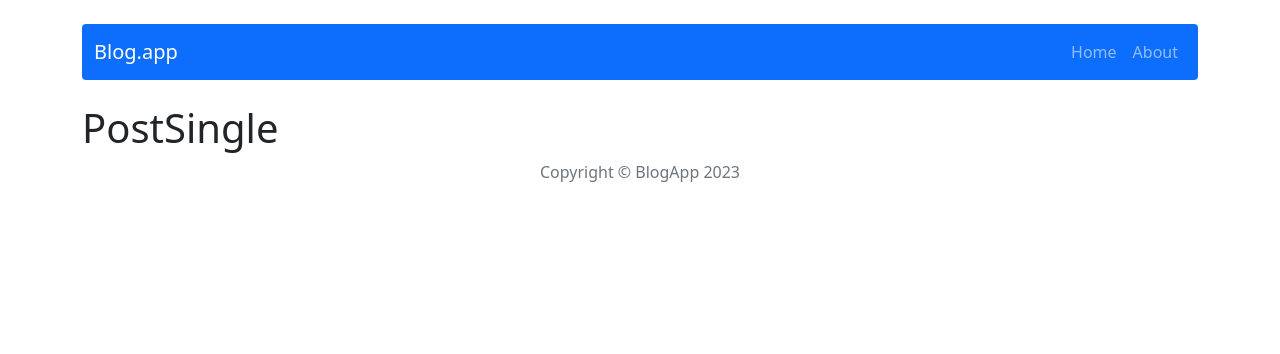
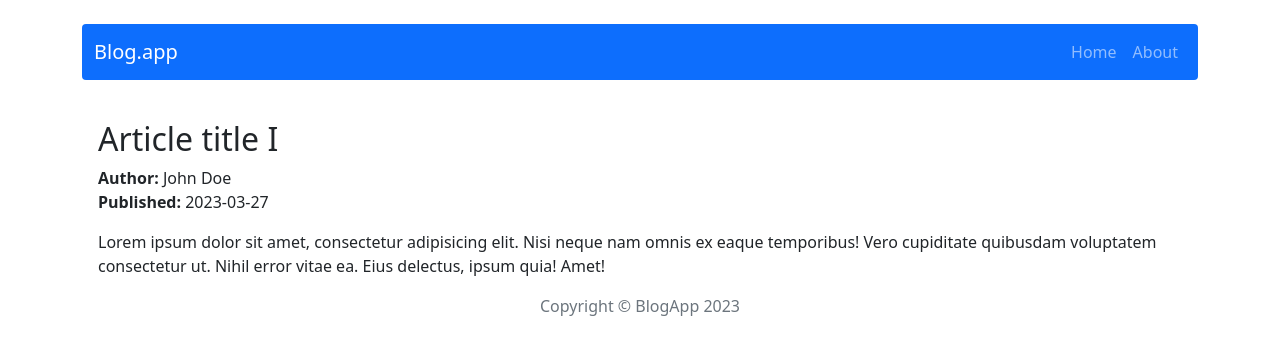
Before and after one commit to walldy-0/react-blog-app, a React (Create React App) app: page /post/1 in a window 1280 px wide. Shown: the top 354 px of the page. Built offline with nearby package versions, Linux system fonts and the light colour scheme.

Commit message:
Modify SinglePost component

```diff
--- a/package.json
+++ b/package.json
@@ -7,6 +7,7 @@
     "@testing-library/react": "^13.4.0",
     "@testing-library/user-event": "^13.5.0",
     "bootstrap": "5.1.3",
+    "clsx": "^1.2.1",
     "react": "^18.2.0",
     "react-bootstrap": "2.0",
     "react-dom": "^18.2.0",
--- a/src/components/features/Post/Post.js
+++ b/src/components/features/Post/Post.js
@@ -1,12 +1,13 @@
 import { Card, Button } from 'react-bootstrap';
 import { NavLink } from 'react-router-dom';
+import clsx from 'clsx';
 
 const Post = props => {
 
   return (
-    <Card className='mt-3'>
+    <Card className={clsx('mt-3', props.isSingleMode && 'border-0')} >
       <Card.Body>
-        <Card.Title>{props.post.title}</Card.Title>
+        <Card.Title className={clsx(props.isSingleMode && 'fs-2')}>{props.post.title}</Card.Title>
         <Card.Text>
           <strong>Author:&nbsp;</strong>{props.post.author}<br />
           <strong>Published:&nbsp;</strong>{props.post.publishedDate}
--- a/src/components/pages/PostSingle/PostSingle.js
+++ b/src/components/pages/PostSingle/PostSingle.js
@@ -1,9 +1,15 @@
+import { useParams } from 'react-router';
+import { useSelector } from 'react-redux';
+import { getPostById } from '../../../redux/postsRedux';
+import Post from '../../features/Post/Post';
+
 const PostSingle = () => {
 
+  const { id } = useParams();
+  const postData = useSelector(posts => getPostById(posts, id));
+
   return (
-    <div>
-      <h1>PostSingle</h1>
-    </div>
+    <Post post={postData} isSingleMode={true} />
   );
 };
 
--- a/src/redux/postsRedux.js
+++ b/src/redux/postsRedux.js
@@ -1,5 +1,6 @@
 //selectors
 export const getAllPosts = ({ posts }) => posts;
+export const getPostById = ({ posts }, postId) => posts.find(post => post.id === postId);
 
 // actions
 const createActionName = actionName => `app/posts/${actionName}`;
```
Also changed, not shown: 1 other file (tests, documents, lock files or other folders).
